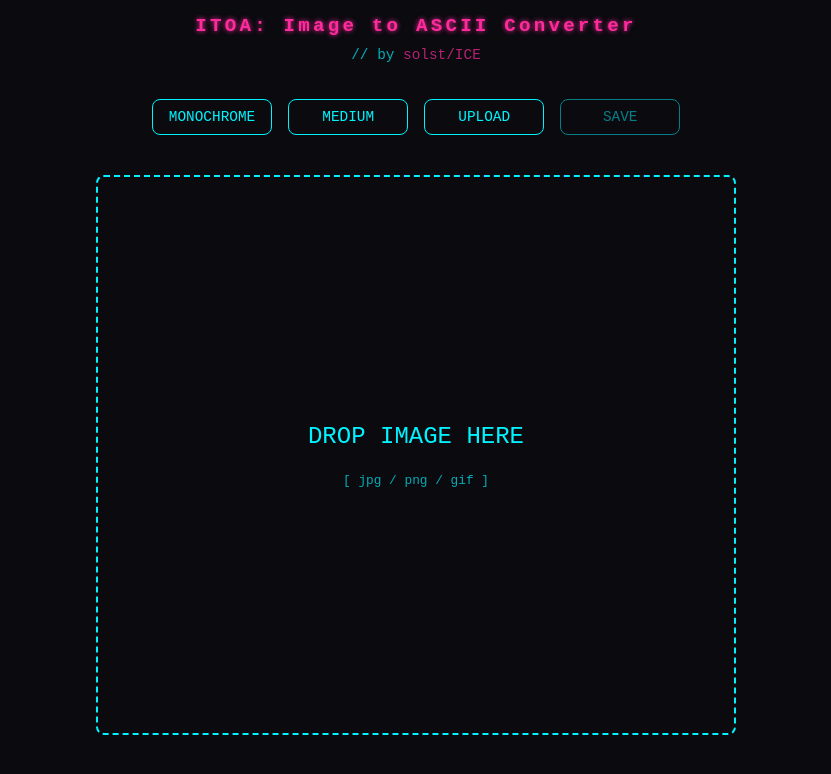
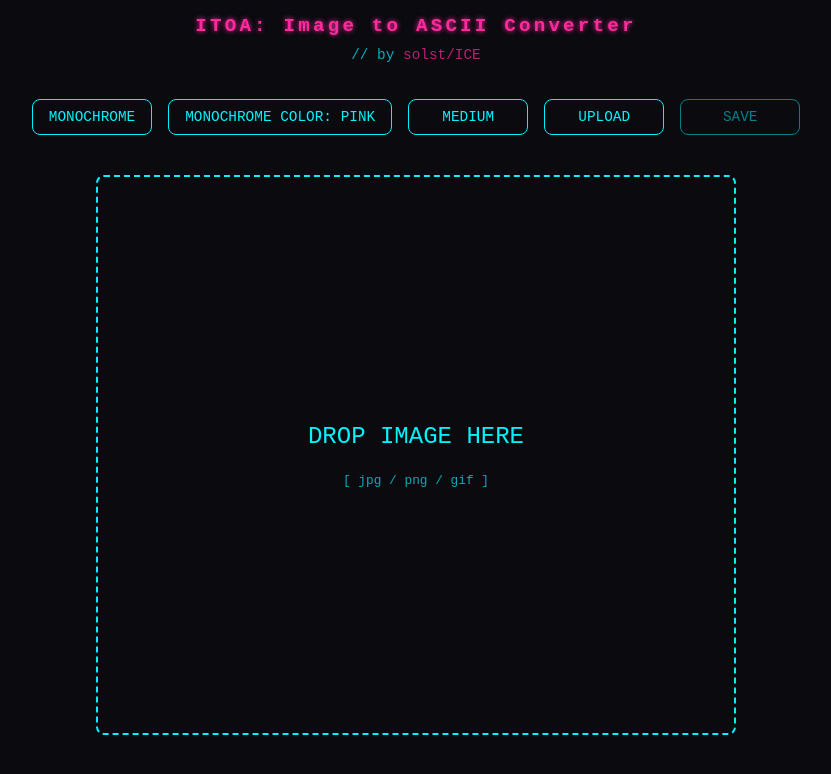
Before and after one commit to solst-ice/itoa, a React (Vite) app: page / in a window 1280 px wide. Shown: the top 774 px of the page, without its empty margins (224-1055 px from the left). Built offline with nearby package versions, Linux system fonts and the light colour scheme; a web font is replaced by a local one.

Commit message:
added the option to change  the monochrome color

```diff
--- a/src/App.jsx
+++ b/src/App.jsx
@@ -44,6 +44,17 @@ function App() {
   const fileInputRef = useRef(null)
   const [isZoomed, setIsZoomed] = useState(false)
   const [zoomLevel, setZoomLevel] = useState(1)
+
+  // Monochrome color mapping
+  const monoColorMap = {
+    pink: '#ff2b9d',
+    white: '#FFFFFF',
+    cyan: '#00FFFF',
+    red: '#FF0000',
+    yellow: '#FFFF00',
+    purple: '#800080',
+  }
+  const [monoColorName, setMonoColorName] = useState('pink')
 
   const sizeMap = {
     small: 60,
@@ -191,6 +202,14 @@ function App() {
     }
   }
 
+  // Add a helper to cycle through monochrome colors
+  const cycleMonoColor = () => {
+    const colorNames = Object.keys(monoColorMap)
+    const currentIndex = colorNames.indexOf(monoColorName)
+    const nextIndex = (currentIndex + 1) % colorNames.length
+    setMonoColorName(colorNames[nextIndex])
+  }
+
   const handleSaveAscii = () => {
     if (!asciiArt && !colorAsciiArt) return
 
@@ -252,12 +271,22 @@ function App() {
         }
       })
     } else {
-      // For monochrome mode
-      ctx.fillStyle = '#ff2b9d'
-      lines.forEach((line, i) => {
-        ctx.fillText(line, 0, Math.round(i * fontSize))
-      })
+       // For monochrome mode, use the selected monoColor
+  const monoColor = monoColorMap[monoColorName] || 'pink'
+  ctx.fillStyle = monoColor
+
+  lines.forEach((line, lineIndex) => {
+    // Loop through each character
+    for (let charIndex = 0; charIndex < line.length; charIndex++) {
+      const char = line[charIndex]
+      ctx.fillText(
+        char,
+        Math.round(charIndex * fontSize * charAspectRatio),
+        Math.round(lineIndex * fontSize)
+      )
     }
+  })
+}
 
     // Save with max quality
     if (isMobileDevice()) {
@@ -325,12 +354,24 @@ function App() {
       </div>
 
       <div className="controls">
+        {/* Toggle between color or monochrome */}
         <button
           className={`control-btn ${useColor ? 'active' : ''}`}
           onClick={() => setUseColor(prev => !prev)}
         >
           {useColor ? 'Colors' : 'Monochrome'}
         </button>
+
+        {/* Show monochrome color selector button only in monochrome mode */}
+        {!useColor && (
+          <button
+            className="control-btn"
+            onClick={cycleMonoColor}
+            data-text={`MonoColor`}
+          >
+            Monochrome Color: {monoColorName}
+          </button>
+        )}
 
         <button
           className="control-btn"
@@ -390,7 +431,10 @@ function App() {
               dangerouslySetInnerHTML={{ __html: colorAsciiArt }}
             />
           ) : (
-            <pre className="ascii-output">
+            <pre
+              className="ascii-output"
+              style={{ color: monoColorMap[monoColorName] }}
+            >
               {asciiArt}
             </pre>
           )
```
